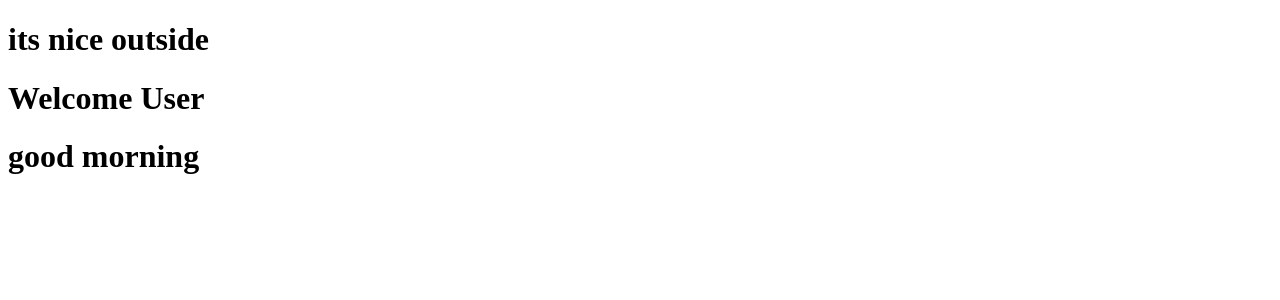
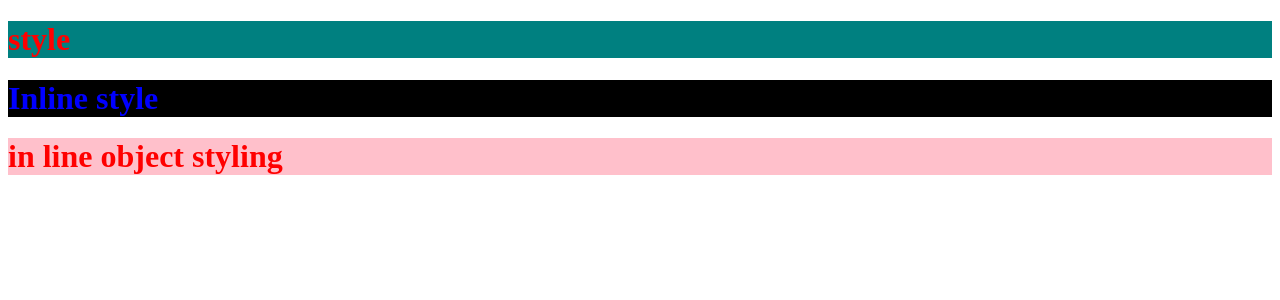
Before and after one commit to iom-future/react-for-beginners1, a React (Vite) app: page / in a window 1280 px wide. Shown: the top 300 px of the page. Built offline with nearby package versions, Linux system fonts and the light colour scheme.

Commit message:
learn about stlying in react

```diff
--- a/src/App.jsx
+++ b/src/App.jsx
@@ -1,15 +1,10 @@
-//Registering a component
-//1. import it
-
-import Weather from "./components/Weather";
-import UserStatus from "./components/UserStatus";
-import Greeting from "./components/Greeting";
+import Style from "./components/Style";
+import "./index.css "
 function App() {
     return(<div>
-        <Weather temp={21} />
-        <UserStatus isAdmin={false} isLogged={true}/>
-        <Greeting timeOfDay ="morning"/>
+       <h1 style ={{color:"red", backgroundColor: "teal" }}> style</h1>
 
+        <Style/>
     </div>);
 }
 
--- a/src/components/Greeting.jsx
+++ b/src/components/Greeting.jsx
@@ -1,7 +1,7 @@
 
 const Greeting = ({timeOfDay}) => {
 return timeOfDay === 'morning' ? <h1>good morning</h1>: <h1>Good afternon</h1>
-//timeOfDay === 'morning' ? (<h1>good morning</h1>): (<h1>Good afternon</h1>)
+//return timeOfDay === 'morning' ? (<h1>good morning</h1>): (<h1>Good afternon</h1>)
 }
 
 export default Greeting
--- /dev/null
+++ b/src/components/Style.jsx
@@ -0,0 +1,16 @@
+
+//inine styling is an object
+const Style = () => {
+    const style={
+        color: "red",
+        backgroundColor: "pink"
+    }
+  return (
+    <div>
+        <h1 style={{color:"blue", backgroundColor:"black"}}>Inline style</h1>
+        <h1 style={style}>in line object styling</h1>
+    </div>
+  )
+}
+
+export default Style
--- a/src/index.css
+++ b/src/index.css
@@ -0,0 +1,3 @@
+h1{
+    font-size: 100px;
+}
```
